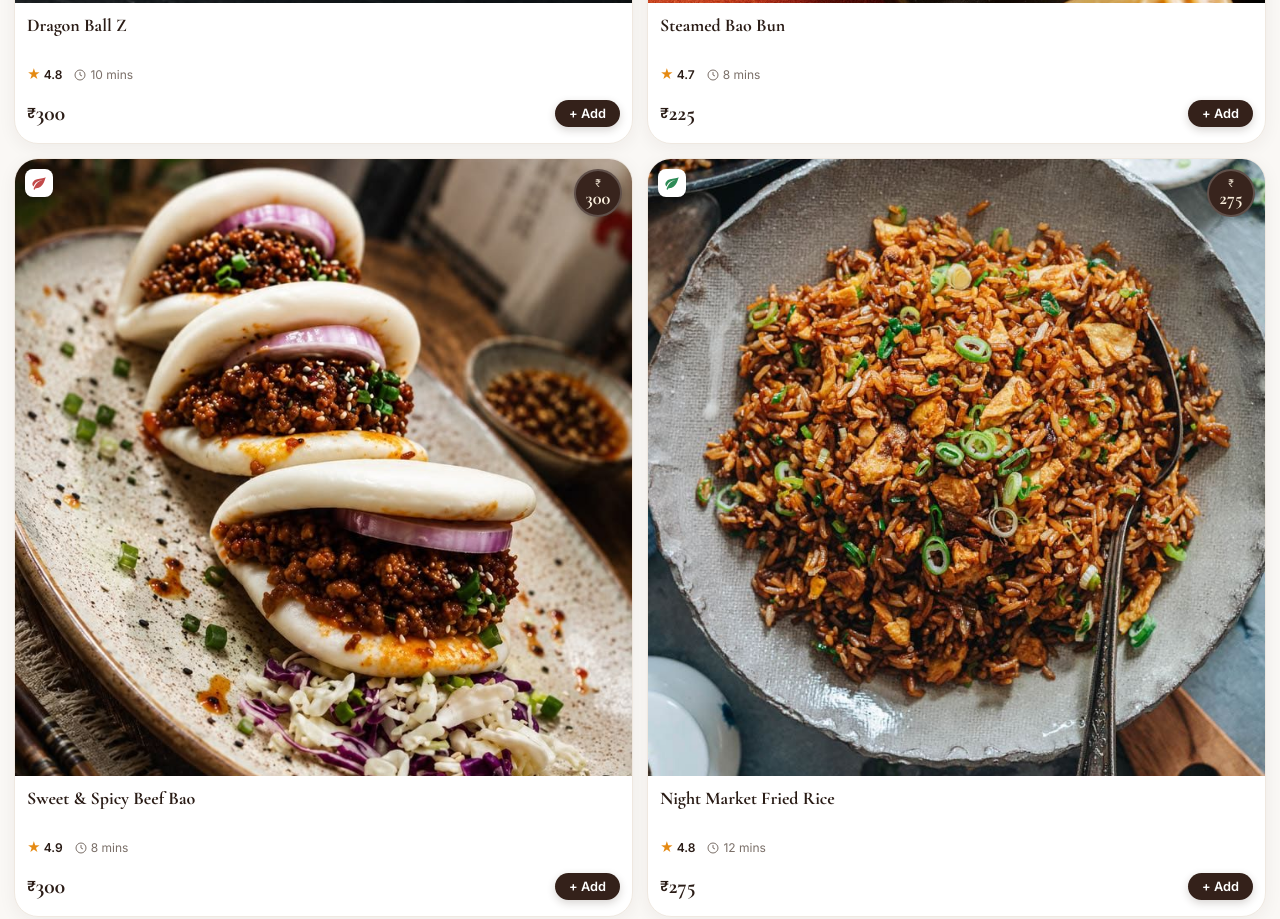
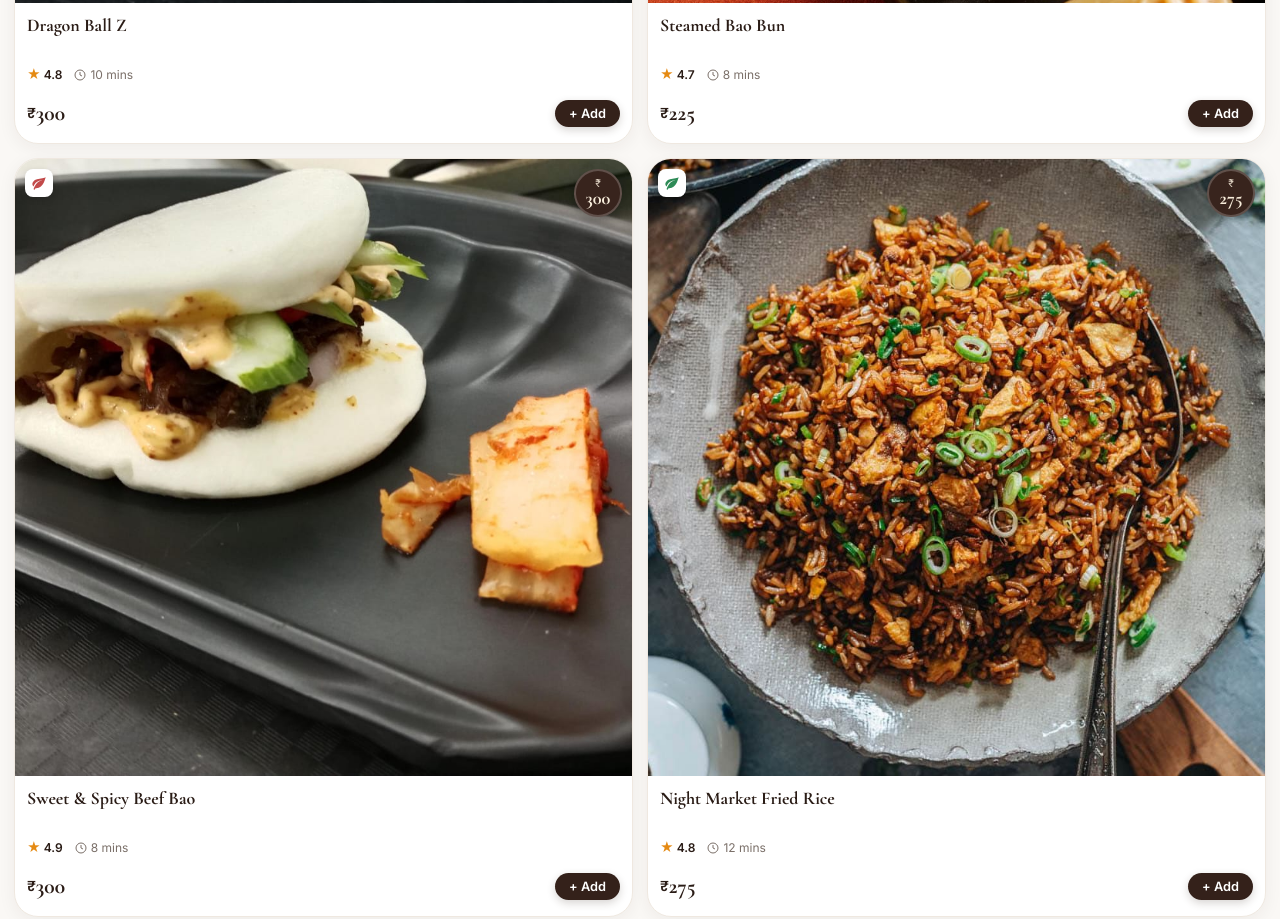
Before and after one commit to Shrenath1903/koi, a plain HTML site: page index.html in a window 1280 px wide. Shown: the part 1838-2757 px from the top of the page. Drawn offline with nearby package versions, Linux system fonts and the light colour scheme.

Commit message:
Add files via upload

```diff
--- a/index.html
+++ b/index.html
@@ -1,6 +1,16 @@
 <!DOCTYPE html>
 <html lang="en" data-theme="light">
 <head>
+  <!-- Google tag (gtag.js) -->
+  <script async src="https://www.googletagmanager.com/gtag/js?id=G-4F0Q3HQS2H"></script>
+  <script>
+    window.dataLayer = window.dataLayer || [];
+    function gtag(){dataLayer.push(arguments);}
+    gtag('js', new Date());
+
+    gtag('config', 'G-4F0Q3HQS2H');
+  </script>
+
   <meta charset="UTF-8" />
   <meta name="viewport" content="width=device-width, initial-scale=1.0, maximum-scale=1.0, user-scalable=no, viewport-fit=cover" />
   <meta name="theme-color" content="#4A8B7F" />
--- a/script.js
+++ b/script.js
@@ -119,7 +119,7 @@
     isVeg: false,
     isSpicy: true,
     calories: 360,
-    image: './img/sweet_and_spicy_beef_bao.jpg',
+    image: './img/Sweet_and_spicy_beef_bao.jpeg',
     description: 'Tender pulled beef glazed in rich bulgogi sauce, sautéed wild mushrooms, and sliced onions.',
     tasteProfile: ['Savory-Sweet', 'Juicy', 'Earthy'],
     healthBenefits: ['High Iron', 'High Protein'],
@@ -500,7 +500,7 @@
     isVeg: true,
     isSpicy: false,
     calories: 280,
-    image: './img/crispy_koi_roll.jpg',
+    image: './img/Crispy_koi_roll_(4 piece).jpeg',
     description: 'Crispy vegetable tempura roll topped with spring onions, sweet soya reduction, and toasted sesame.',
     tasteProfile: ['Crunchy Tempura', 'Sweet Soy', 'Savory'],
     healthBenefits: ['Low Calorie Roll'],
@@ -604,7 +604,7 @@
     isVeg: true,
     isSpicy: true,
     calories: 300,
-    image: './img/shiitake_mushroom_roll.jpg',
+    image: './img/Shiitake_mushroom_roll.jpeg',
     description: 'Slow-braised shiitake mushrooms, spicy chili mayo, sweet chili drizzle, and fresh cucumber.',
     tasteProfile: ['Deep Woodsy Umami', 'Spicy Sweet', 'Juicy'],
     healthBenefits: ['Shiitake Immunity Beta-Glucans'],
@@ -760,7 +760,7 @@
     isVeg: false,
     isSpicy: true,
     calories: 340,
-    image: './img/spicy_salmon_roll.jpg',
+    image: './img/Spicy_salmon_roll.jpeg',
     description: 'Atlantic salmon, cool cucumber, spicy sesame sauce, and sweet unagi eel reduction.',
     tasteProfile: ['Melt-in-Mouth Fat', 'Spicy', 'Sweet Glaze'],
     healthBenefits: ['Omega-3 Rich'],
```
